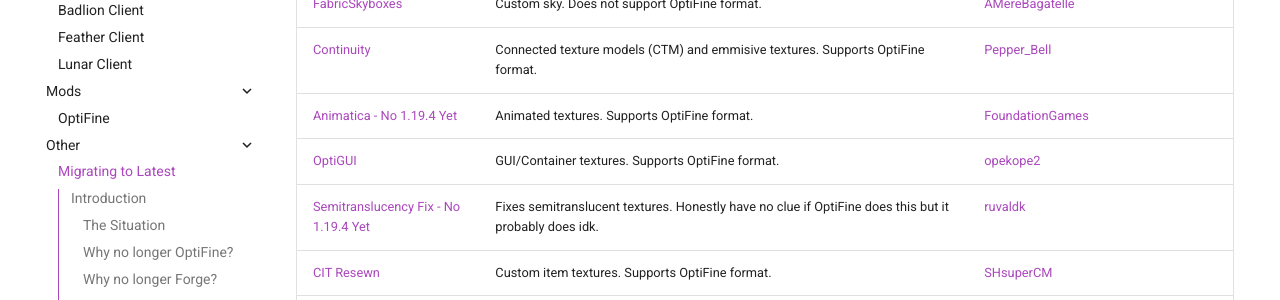
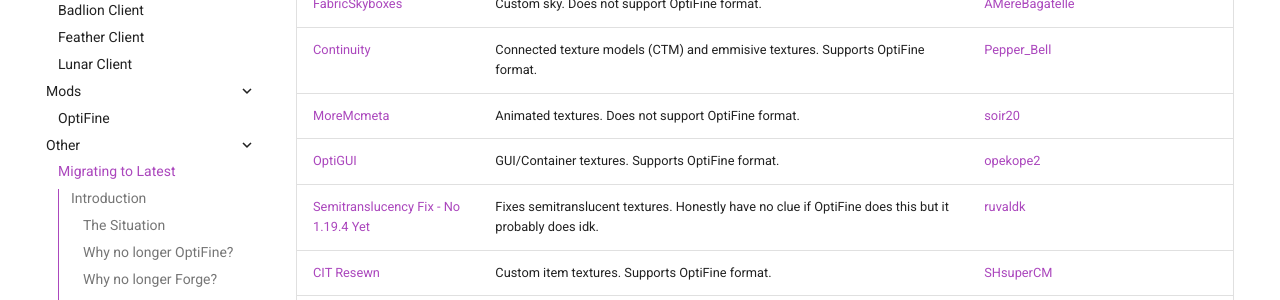
Before and after one commit to MicrocontrollersDev/Alternatives, an MkDocs documentation site: the page built from docs/latest/migrating.md, in a window 1280 px wide and 900 px high, scrolled down 7821 px. Shown: the part 152-452 px from the top of the window. Built offline with MkDocs 1.6.1 and Material for MkDocs 9.7.7, drawn with Linux system fonts in a browser that asks for light colours; comment, search, counter and statistics services are not loaded.

Commit message:
replace animatica with moremcmeta

```diff
--- a/docs/latest/migrating.md
+++ b/docs/latest/migrating.md
@@ -228,7 +228,7 @@
 | [Custom Splash Screen - No 1.19.4 Yet](https://modrinth.com/mod/custom-splash-screen) | Custom loading screen colors. Does not support OptiFine format. | [MidnightDust](https://github.com/TeamMidnightDust) |
 | [FabricSkyboxes](https://modrinth.com/mod/fabricskyboxes) | Custom sky. Does not support OptiFine format. | [AMereBagatelle](https://modrinth.com/user/ifLBWnLs) |
 | [Continuity](https://modrinth.com/mod/continuity) | Connected texture models (CTM) and emmisive textures. Supports OptiFine format. | [Pepper_Bell](https://github.com/PepperCode1) |
-| [Animatica - No 1.19.4 Yet](https://modrinth.com/mod/animatica) | Animated textures. Supports OptiFine format. | [FoundationGames](https://github.com/FoundationGames) |
+| [MoreMcmeta](https://modrinth.com/mod/moremcmeta) | Animated textures. Does not support OptiFine format. | [soir20](https://github.com/soir20) |
 | [OptiGUI](https://modrinth.com/mod/optigui) | GUI/Container textures. Supports OptiFine format. | [opekope2](https://github.com/opekope2) |
 | [Semitranslucency Fix - No 1.19.4 Yet](https://modrinth.com/mod/semitranslucency) | Fixes semitranslucent textures. Honestly have no clue if OptiFine does this but it probably does idk. | [ruvaldk](https://github.com/ruvaldak) |
 | [CIT Resewn](https://modrinth.com/mod/cit-resewn) | Custom item textures. Supports OptiFine format. | [SHsuperCM](https://github.com/SHsuperCM) |
```
